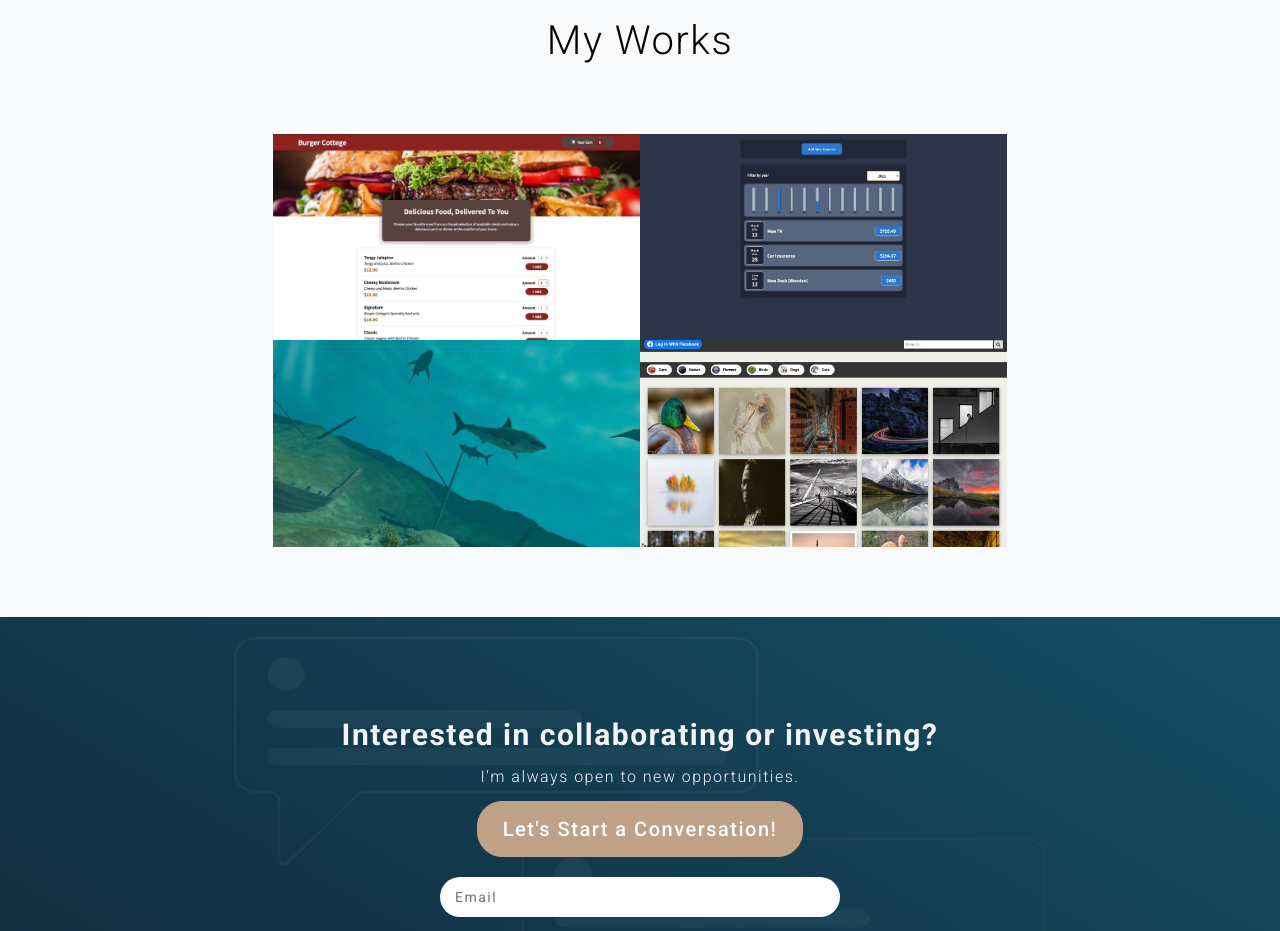
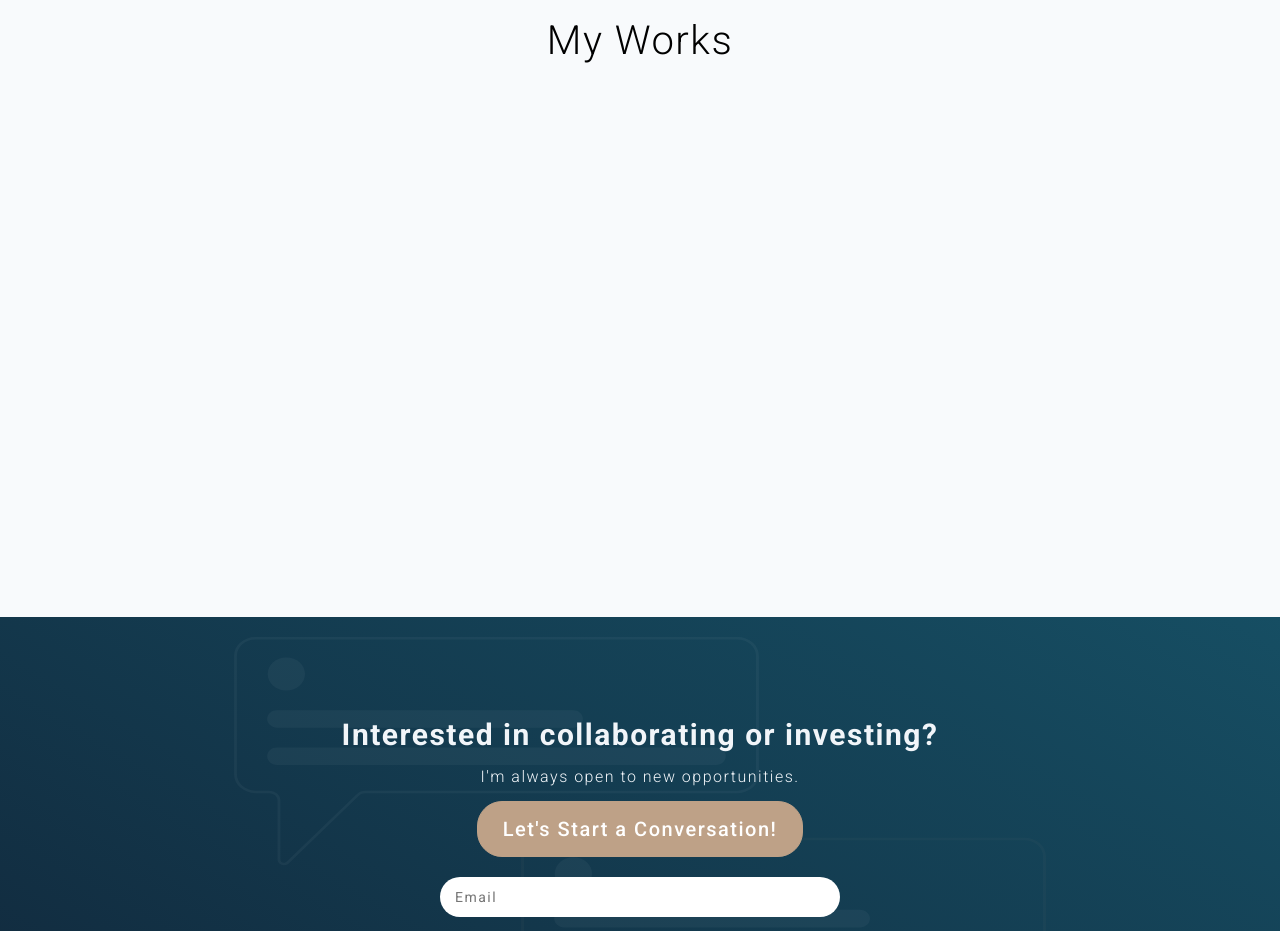
Before and after one commit to ahmedjamshed79/MyReactPortfolio, a React (Create React App) app: page / in a window 1280 px wide. Shown: the part 2000-2931 px from the top of the page. Built offline with nearby package versions, Linux system fonts and the light colour scheme; a web font is replaced by a local one.

Commit message:
added animation to portfolio items

```diff
--- a/src/components/portfolio/Portfolio.jsx
+++ b/src/components/portfolio/Portfolio.jsx
@@ -53,7 +53,7 @@ function Portfolio() {
       <h2>My Works</h2>
       <div className="container">
         {featuredPortfolio.map((item) => (
-          <div className="item" key={item.id}>
+          <div className="item" key={item.id} data-aos={item.id % 2 === 0 ? "fade-right" : "fade-left" } data-aos-anchor="#portfolio">
             <figure onClick={() => onClickItem(item.id)}>
               <img src={item.img} alt="" />
               <div className="overlay">
```
